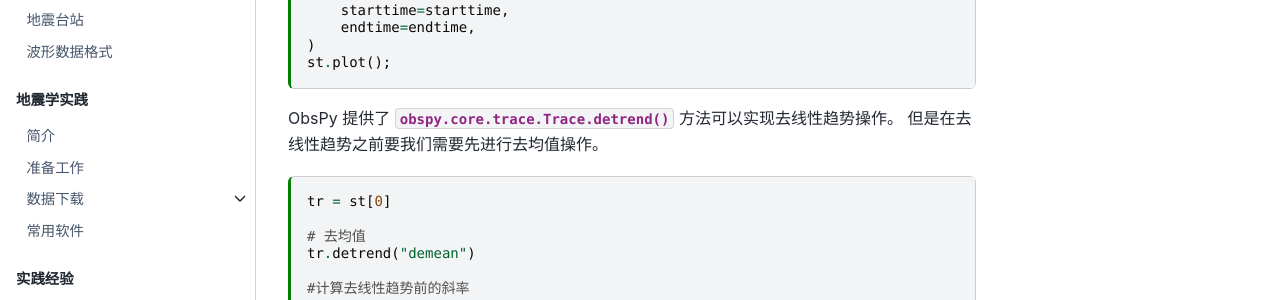
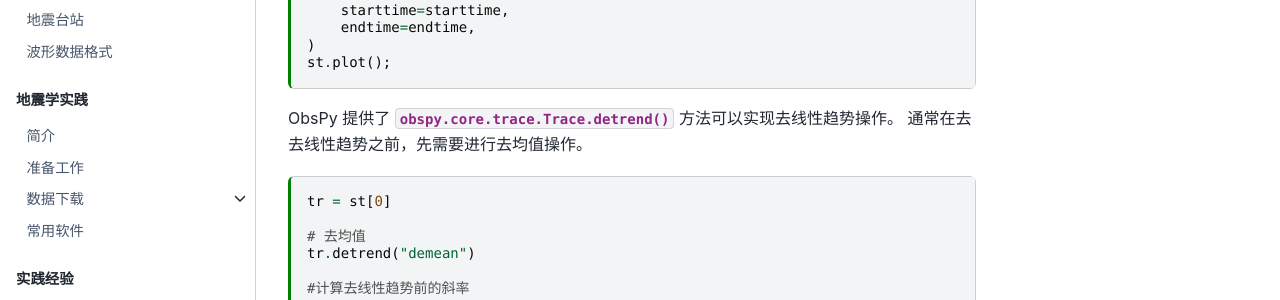
Before and after one commit to seismo-learn/seismology101, a Jupyter Book: the page built from source/exercises/detrend.md, in a window 1280 px wide and 1313 px high. Shown: the part 675-975 px from the top of the window. Built offline with Jupyter Book 1.0.4 settings and Sphinx 7.4.7 and the Sphinx Book theme 1.1.4, drawn with Linux system fonts in a browser that asks for light colours; pages that are not in the unit, such as notebooks, are missing from menus.

Commit message:
Update source/exercises/detrend.md
Co-authored-by: Dongdong Tian <seisman.info@gmail.com>

````diff
--- a/source/exercises/detrend.md
+++ b/source/exercises/detrend.md
@@ -47,7 +47,7 @@ st.plot();
 ```
 
 ObsPy 提供了 {meth}`obspy.core.trace.Trace.detrend` 方法可以实现去线性趋势操作。
-但是在去线性趋势之前要我们需要先进行去均值操作。
+通常在去去线性趋势之前，先需要进行去均值操作。
 
 ```{code-cell} ipython3
 tr = st[0]
````
